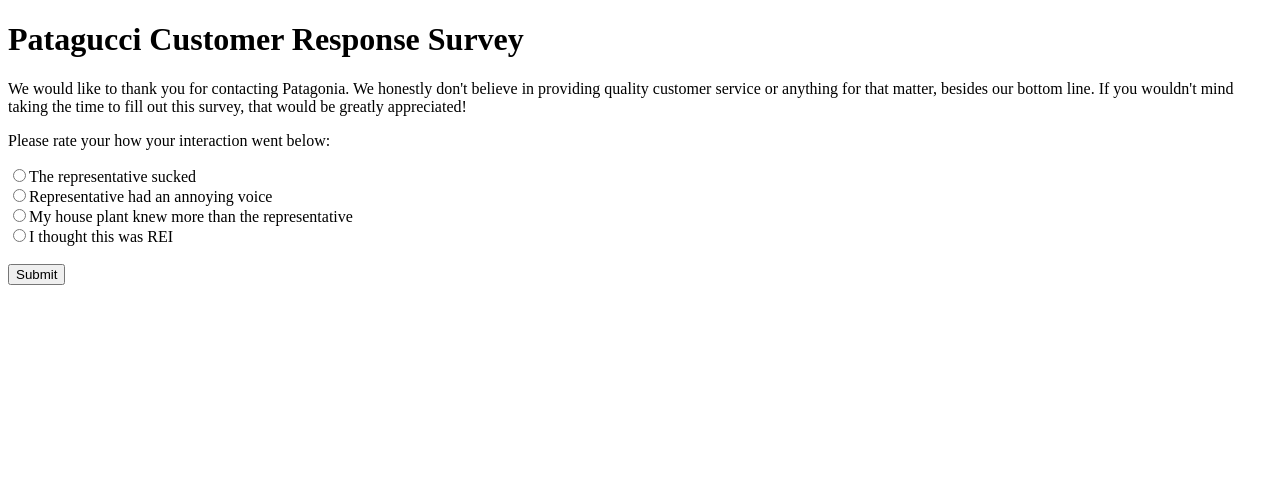
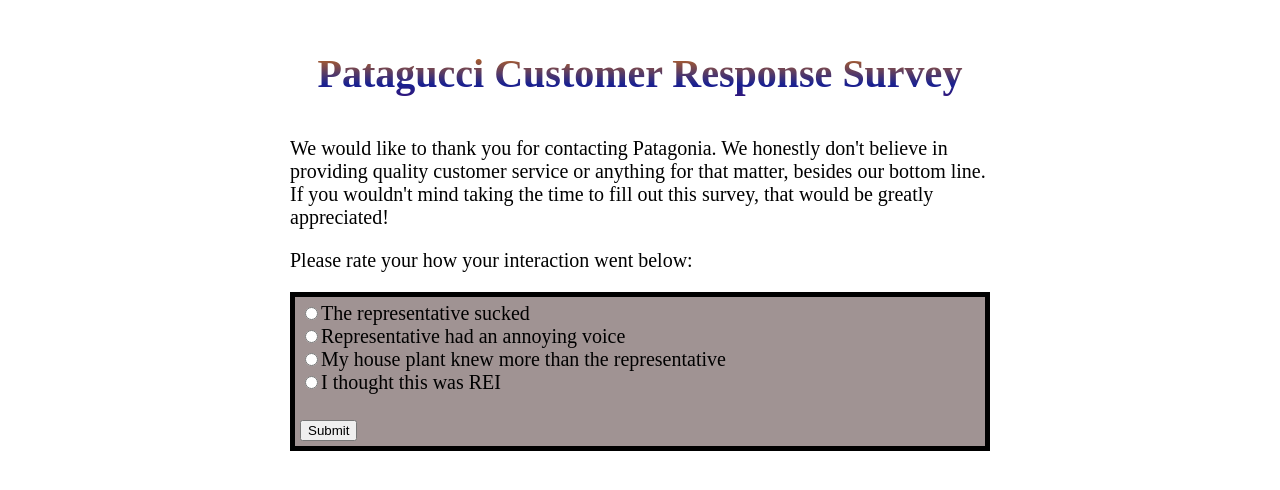
Before and after one commit to agentsnozberries/Survey-Fun-, a plain HTML site: page index.html in a window 1280 px wide. Drawn offline with Linux system fonts and the light colour scheme.

Commit message:
Add files via upload

```diff
--- a/index.html
+++ b/index.html
@@ -1,7 +1,43 @@
 <!DOCTYPE html>
    <head>
+       <style>
+           body{
+    padding-top: 20px;
+    width: 700px;
+    margin: 0 auto;
+}
+h1{
+    background: rgb(187, 187, 187);
+    font-size: 2.5em;
+    text-align: center;
+    margin: 10px;
+    padding: 20px 0;
+    background: -webkit-linear-gradient(rgb(87, 5, 87) 15%, rgb(25, 33, 145) 20%, rgb(87, 5, 87) 15%, rgb(211, 110, 16) 25%, rgb(25, 33, 145), rgb(87, 5, 87));
+    -webkit-background-clip: text;
+    -webkit-text-fill-color: transparent;
+    /*text-shadow: 3px 3px 1px black;*/
+}
+p{
+    font-size: 20px;
+    display: block;
+    margin-block-start: 1em;
+    margin-block-end: 1em;
+    margin-inline-start: 0px;
+    margin-inline-end: 0px;
+
+}
+div{
+    background: rgb(160, 147, 147);
+    font-size: 20px;
+    border: 5px solid black;
+    padding: 5px 5px;
+}
+#iframeDisplay{
+    border: none;
+}
+       </style>
 <meta charset="UTF-8">
-<link href="styles/styles.css" rel="stylesheet">
+
    </head>
    <body>
        <h1>
```
